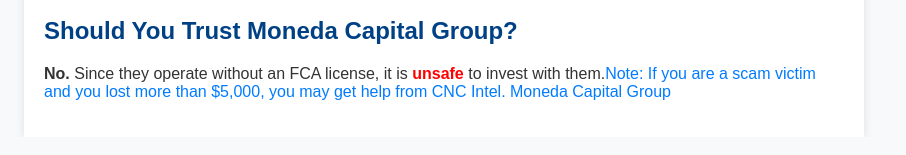
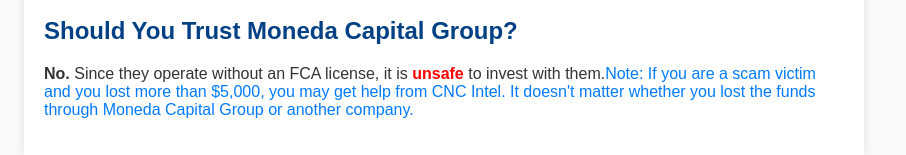
Before and after one commit to Warren254/moneda-capital-review, a plain HTML site: page index.html in a window 1280 px wide. Shown: the part 684-839 px from the top of the page, 196-1102 px from the left. Drawn offline with Linux system fonts and the light colour scheme.

Commit message:
Update index.html

```diff
--- a/index.html
+++ b/index.html
@@ -85,7 +85,7 @@
         </ul>
 
         <h2>Should You Trust Moneda Capital Group?</h2>
-        <p><strong>No.</strong> Since they operate without an FCA license, it is <span class="highlight">unsafe</span> to invest with them.<a href="https://secureform.cncintel.com/cncintelligence/form/BP/formperma/W6dSGqsKM2cxBeHFtd8jGzagYDJun_9TjlK_l3BPBkY/">Note: If you are a scam victim and you lost more than $5,000, you may get help from CNC Intel. Moneda Capital Group</a></p>
+        <p><strong>No.</strong> Since they operate without an FCA license, it is <span class="highlight">unsafe</span> to invest with them.<a href="https://secureform.cncintel.com/cncintelligence/form/BP/formperma/W6dSGqsKM2cxBeHFtd8jGzagYDJun_9TjlK_l3BPBkY/">Note: If you are a scam victim and you lost more than $5,000, you may get help from CNC Intel. It doesn't matter whether you lost the funds through Moneda Capital Group or another company.</a></p>
     </div>
 
     <a href="https://wa.me/254780647955?text=Hi! I want to know more about Moneda Capital Group review." class="whatsapp-button">
```
